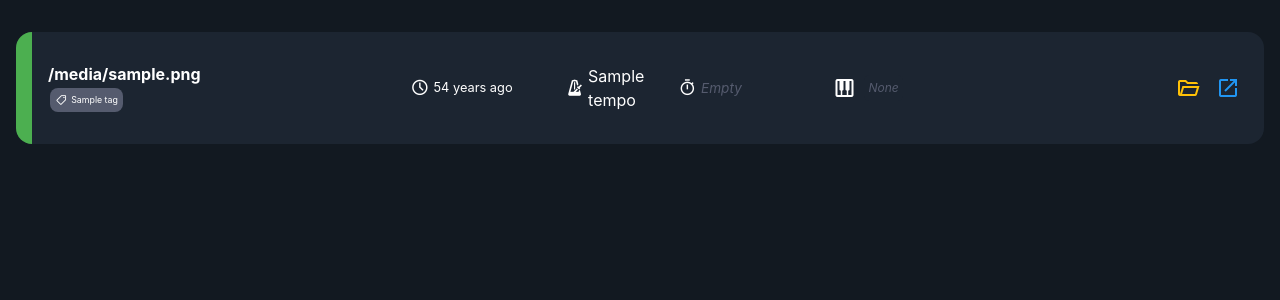
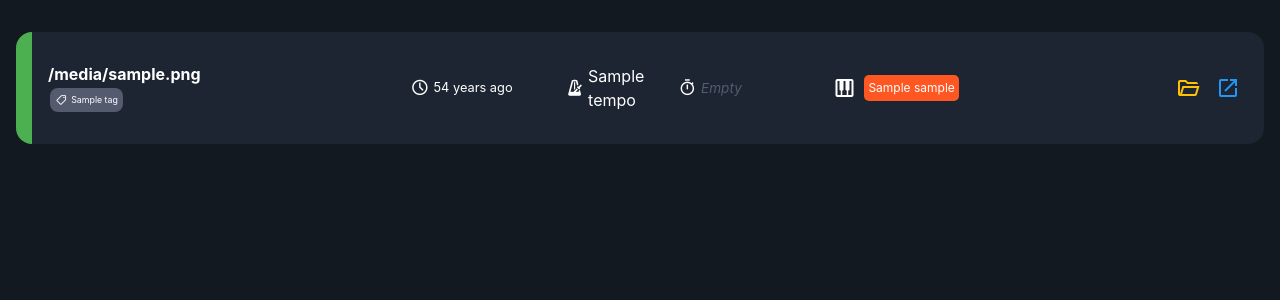
Before and after one commit to Mister-SOSA/FLowV2, a Flask app: template templates/dashboard.html in a window 1280 px wide. Shown: the part 232-532 px from the top of the page. Run offline with Flask 3, Linux system fonts and the light colour scheme; the template is opened without the code that fills it: most values are stand-ins (such as "Sample title", 1, 10 or a date in 2020); some libraries are stand-ins or nearby versions; some web fonts are replaced.

Commit message:
added audio sample preview support

```diff
--- a/app.py
+++ b/app.py
@@ -1,5 +1,5 @@
 import os
-from flask import Flask, render_template, jsonify, request
+from flask import Flask, render_template, jsonify, request, send_file
 from flaskwebgui import FlaskUI
 from file_management import get_files
 from flp_parser import parse_file
@@ -134,5 +134,20 @@ def clear_cache():
     return jsonify({"status": "Complete"})
 
 
+@app.route('/fetch-sample', methods=['POST'])
+def fetch_sample():
+    """
+    Fetches a sample file and sends it as a response.
+
+    This function receives a JSON payload containing the sample path and sends the file as a response.
+
+    Returns:
+        The sample file as a response.
+    """
+    data = request.get_json()
+    sample_path = data['sample_path']
+    return send_file(sample_path, as_attachment=True)
+
+
 if __name__ == "__main__":
     FlaskUI(app=app, server="flask").run()
--- a/flp_parser.py
+++ b/flp_parser.py
@@ -1,9 +1,66 @@
 import pyflp
 import os
 import random
-
+from mutagen.mp3 import MP3
+from mutagen.wave import WAVE
 import pyflp.arrangement
 import pyflp.project
+
+BLACKLISTED_SAMPLE_TERMS = ['fx', 'fill', 'drum', 'percussion', 'crash', 'uplifter', 'downlifter',
+                            'impact', 'sweep', 'transition', 'riser', 'snare', 'kick', 'clap', 'hat',
+                            'cymbal', 'tom', 'loop', 'vocal', 'vocals', 'acapella', 'perc', 'vox', 'tubular',
+                            'voice', 'voices', 'spoken', 'spoken word', 'speech', 'dialog', 'dialogue', 'tag', 'kured']
+
+
+def get_audio_duration(file_path):
+    if '%FLStudioFactoryData%' in file_path:
+        return 0
+    if file_path.endswith('.mp3'):
+        audio = MP3(file_path)
+    elif file_path.endswith('.wav'):
+        audio = WAVE(file_path)
+    else:
+        print(f"Unsupported file format: {file_path}")
+    return audio.info.length
+
+
+def is_valid_sample(sample_path):
+    if not sample_path.endswith('.wav'):
+        return False
+    print(sample_path.split('/')[-1].lower())
+    if any(term in sample_path.split('/')[-1].lower() for term in BLACKLISTED_SAMPLE_TERMS):
+        return False
+    if '%FLStudioFactoryData%' in sample_path:
+        return False
+    if '%FLStudioUserData%' in sample_path:
+        return False
+    if get_audio_duration(sample_path) < 5:
+        return False
+    return True
+
+
+def validate_sample(sample):
+    """
+    Validates a sample file to ensure it is a valid audio file.
+
+    Args:
+        sample (pyflp.channel.Sampler): The sample to validate.
+
+    Returns:
+        bool: True if the sample is valid, False otherwise.
+    """
+    try:
+        if not isinstance(sample, pyflp.channel.Sampler):
+            return False
+        if not is_valid_sample(str(sample.sample_path)):
+            return False
+        if get_audio_duration(str(sample.sample_path)) < 5:
+            return False
+
+        return True
+
+    except:
+        return False
 
 
 def parse_file(file_path: str):
@@ -29,6 +86,7 @@ def parse_file(file_path: str):
             'arrangements': [{'name': arrangement.name} for arrangement in flp_data.arrangements],
             'patterns': [{'name': pattern.name, 'color': pattern.color, 'length': pattern.length} for pattern in flp_data.patterns],
             'channels': [{'name': channel.name, 'color': channel.color, 'type': channel.internal_name} for channel in flp_data.channels],
+            'samples': [{'name': sample.name, 'path': str(sample.sample_path)} for sample in flp_data.channels if validate_sample(sample)],
             'running_time': calculate_arrangement_duration(flp_data.arrangements[0], flp_data.tempo, flp_data.ppq),
             'modified_at': os.path.getmtime(file_path),
             'created_at': os.path.getctime(file_path),
--- a/static/dashboard.css
+++ b/static/dashboard.css
@@ -104,9 +104,33 @@
 .channel {
     padding: 0.25rem;
     border-radius: 5px;
-    background-color: var(--secondary-color);
+    background-color: var(--color-purple);
     color: var(--text-color);
     font-size: 0.75rem;
+}
+
+.channel.sample {
+    background-color: var(--color-orange);
+    cursor: pointer;
+}
+
+.sample-playing {
+    background-color: var(--color-green);
+    animation: flash 1s infinite;
+}
+
+@keyframes flash {
+    0% {
+        opacity: 1;
+    }
+
+    50% {
+        opacity: 0.5;
+    }
+
+    100% {
+        opacity: 1;
+    }
 }
 
 .action {
--- a/templates/dashboard.html
+++ b/templates/dashboard.html
@@ -312,3 +312,84 @@
         });
     });
 </script>
+
+<script>
+    document.addEventListener('DOMContentLoaded', function () {
+        const sampleLabels = document.querySelectorAll('.channel.sample');
+
+        // Store the currently playing audio globally to manage playback
+        let currentAudio = null;
+        let currentLabel = null; // To track the label with the currently playing audio
+
+        sampleLabels.forEach(label => {
+            label.addEventListener('click', () => {
+                // Remove the playing class from the previously playing sample
+                if (currentLabel && currentLabel !== label) {
+                    currentLabel.classList.remove('sample-playing');
+                }
+
+                // Check if there's any audio currently playing
+                if (currentAudio && currentAudio !== label.audio) {
+                    currentAudio.pause();
+                    currentAudio.currentTime = 0;
+                }
+
+                // Check if this label already has an audio object
+                if (label.audio) {
+                    if (label.audio.paused) {
+                        label.audio.play();
+                        currentAudio = label.audio;  // Update the currentAudio reference
+                        currentLabel = label;        // Update the currentLabel
+                        label.classList.add('sample-playing');
+                    } else {
+                        label.audio.pause();
+                        label.audio.currentTime = 0;
+                        currentAudio = null;  // Clear the currentAudio since no audio is playing
+                        label.classList.remove('sample-playing');
+                        currentLabel = null;  // Clear the currentLabel since no audio is playing
+                    }
+                    return;
+                }
+
+                // Fetch new audio if none was attached to this label
+                const samplePath = label.getAttribute('data-sample-path');
+                fetch('/fetch-sample', {
+                    method: 'POST',
+                    headers: {
+                        'Content-Type': 'application/json'
+                    },
+                    body: JSON.stringify({ sample_path: samplePath })
+                })
+                    .then(response => response.blob())
+                    .then(blob => {
+                        // Make sure to stop and reset any current audio before playing new
+                        if (currentAudio) {
+                            currentAudio.pause();
+                            currentAudio.currentTime = 0;
+                            if (currentLabel) {
+                                currentLabel.classList.remove('sample-playing');
+                            }
+                        }
+
+                        const audio = new Audio(URL.createObjectURL(blob));
+                        label.audio = audio;  // Attach the audio object to the label
+                        audio.play();
+                        currentAudio = audio;  // Update currentAudio with the new audio object
+                        currentLabel = label;  // Update currentLabel with the new label
+                        label.classList.add('sample-playing');
+
+                        // Ensure the class is removed when audio ends
+                        audio.onended = () => {
+                            label.classList.remove('sample-playing');
+                            currentLabel = null; // Clear the currentLabel when audio ends
+                        };
+                    })
+                    .catch(error => {
+                        console.error(error);
+                    });
+            });
+        });
+    });
+
+
+</script>
--- a/templates/flp.html
+++ b/templates/flp.html
@@ -49,18 +49,26 @@
         </span>
         <div class="channels-list">
             {% set filtered_channels = file['channels'] | selectattr('type', 'equalto', 'Fruity Wrapper') | list %}
+            {% if filtered_channels|length < 1 %} {% for sample in file['samples'][:3] %} <div
+                data-sample-path="{{ sample['path'] }}" class="channel sample">
+                <span class="channel-name">{{ sample['name'][:12] + '...' if sample['name']|length > 14 else
+                    sample['name'] }}</span>
+        </div>
+        {% endfor %}
+        {% else %}
         {% for channel in filtered_channels[:3] %}
         <div class="channel">
             <span class="channel-name">{{ channel['name'][:12] + '...' if channel['name']|length > 14 else
                 channel['name'] }}</span>
         </div>
         {% endfor %}
+        {% endif %}
         {% if filtered_channels|length > 4 %}
         <div class="channel">
             <span class="channel-name">+{{ file['channels']|length - 4 }}</span>
         </div>
         {% endif %}
-            {% if filtered_channels|length == 0 %}
+        {% if filtered_channels|length == 0 and file['samples']|length == 0 %}
         <div class="channel none-found">
             <span class="channel-name none-found">None</span>
         </div>
```
Also changed, not shown: test.py (deleted, +0 -41 lines). Lines whose indentation alone changed are shown as unchanged.
